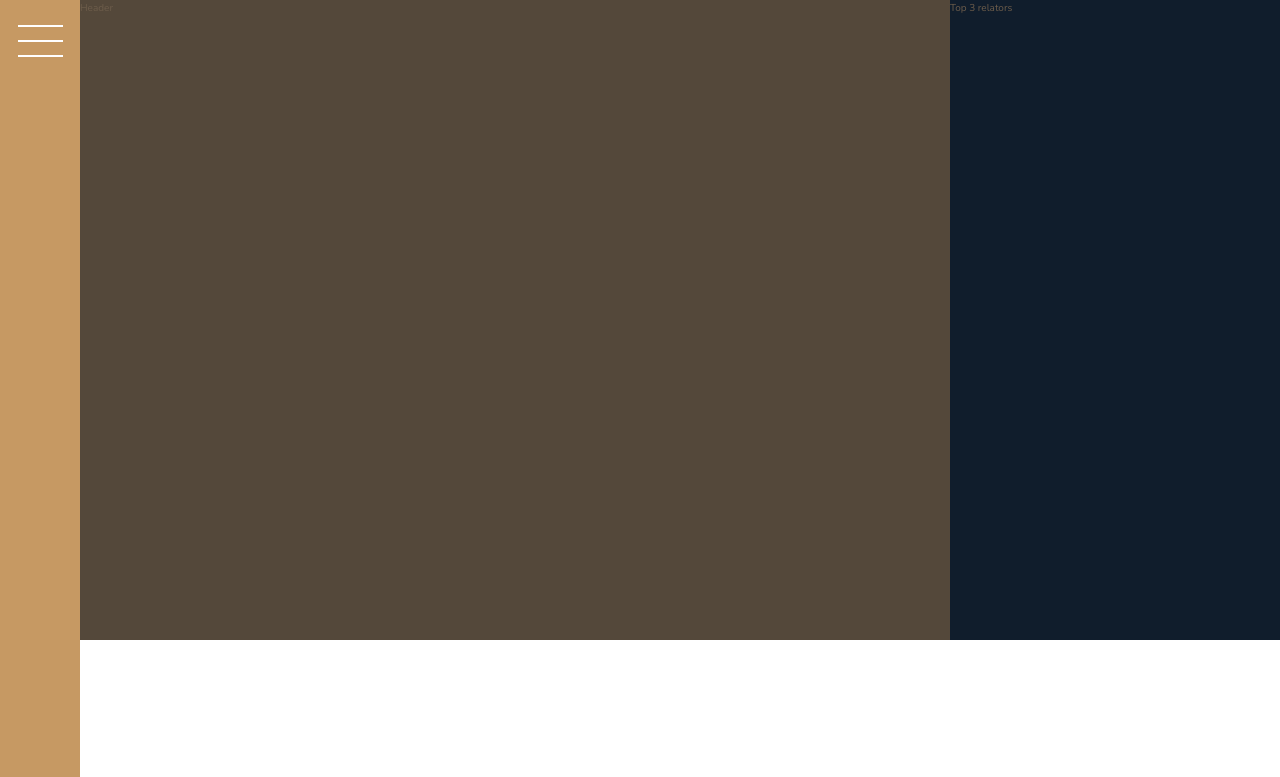
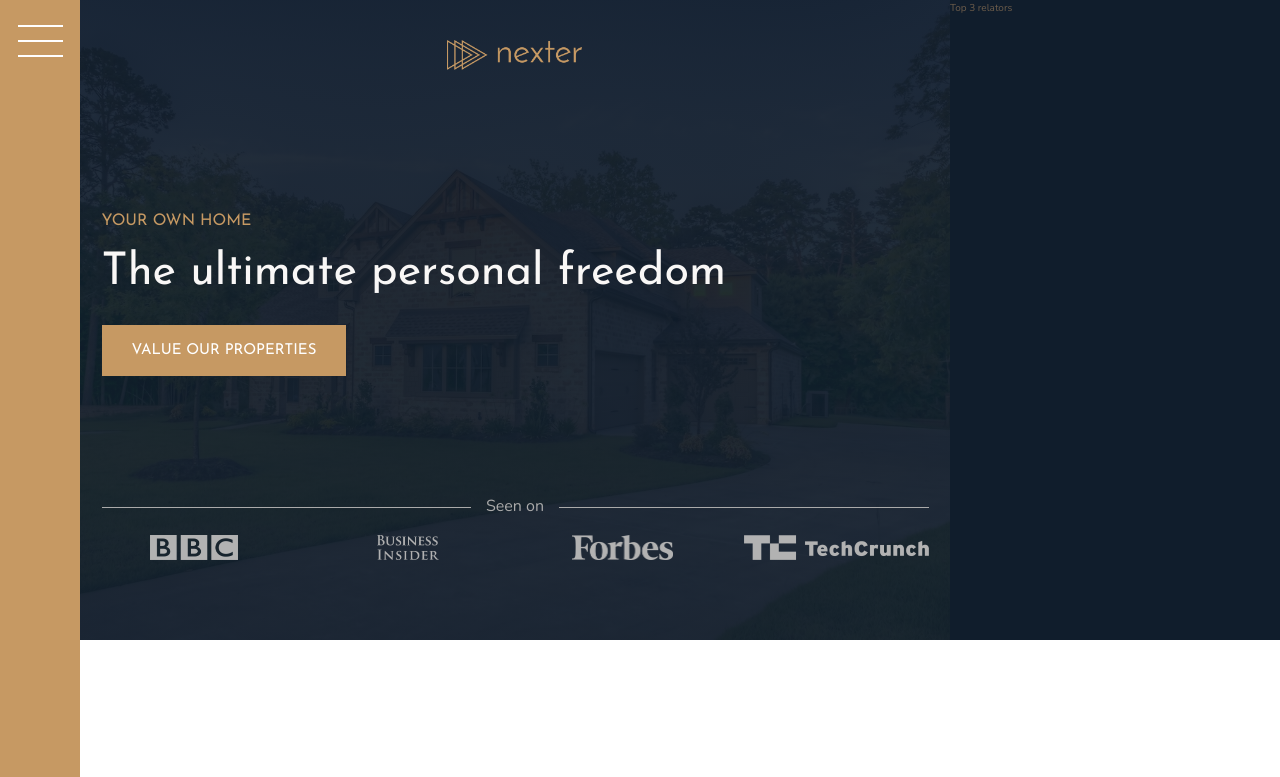
Before and after one commit to VarunSAthreya/nexter_website, a website: page index.html in a window 1280 px wide. Shown: the top 777 px of the page. Drawn offline with nearby package versions, Linux system fonts and the light colour scheme.

Commit message:
header added

```diff
--- a/index.html
+++ b/index.html
@@ -20,7 +20,17 @@
         </div>
 
         <header class="header">
-            Header
+            <img src="img/logo.png" alt="Nexter logo" class="header__logo" />
+            <h3 class="heading-3">Your own home</h3>
+            <h1 class="heading-1">The ultimate personal freedom</h1>
+            <button class="btn header__btn">Value our properties</button>
+            <div class="header__seenon-text">Seen on</div>
+            <div class="header__seenon-logos">
+                <img src="img/logo-bbc.png" alt="Seen 0on logo 1" />
+                <img src="img/logo-bi.png" alt="Seen 0on logo 2" />
+                <img src="img/logo-forbes.png" alt="Seen 0on logo 3" />
+                <img src="img/logo-techcrunch.png" alt="Seen 0on logo 4" />
+            </div>
         </header>
 
         <div class="relators">
--- a/sass/_header.scss
+++ b/sass/_header.scss
@@ -1,4 +1,60 @@
 .header {
     background-color: $color-grey-dark-1;
     grid-column: full-start / col-end 6;
+
+    background-image: linear-gradient(
+            rgba($color-secondary, 0.93),
+            rgba($color-secondary, 0.93)
+        ),
+        url(../img/hero.jpeg);
+    background-size: cover;
+    background-position: center;
+    padding: 8rem;
+    padding-top: 4rem;
+
+    display: grid;
+    grid-template-rows: 1fr min-content 6rem 1fr;
+    grid-template-columns: max-content;
+    grid-row-gap: 1.5rem;
+    justify-content: center;
+
+    &__logo {
+        height: 3rem;
+        justify-self: center;
+    }
+
+    &__btn {
+        align-self: start;
+        justify-self: start;
+    }
+
+    &__seenon-text {
+        display: grid;
+        grid-template-columns: 1fr max-content 1fr;
+        grid-column-gap: 1.5rem;
+        align-items: center;
+
+        font-size: 1.6rem;
+        color: $color-grey-light-2;
+
+        &::before,
+        &::after {
+            content: "";
+            height: 1px;
+            display: block;
+            background-color: currentColor;
+        }
+    }
+
+    &__seenon-logos {
+        display: grid;
+        grid-template-columns: repeat(4, 1fr);
+        grid-column-gap: 3rem;
+        justify-items: center;
+
+        img {
+            height: 2.5rem;
+            filter: brightness(70%);
+        }
+    }
 }
--- a/sass/_typography.scss
+++ b/sass/_typography.scss
@@ -5,6 +5,9 @@
 
 .heading-1 {
     @extend %heading;
+    font-size: 4.5rem;
+    color: $color-grey-light-1;
+    line-height: 1;
 }
 
 .heading-2 {
```
Also changed, not shown: css/main.css.
